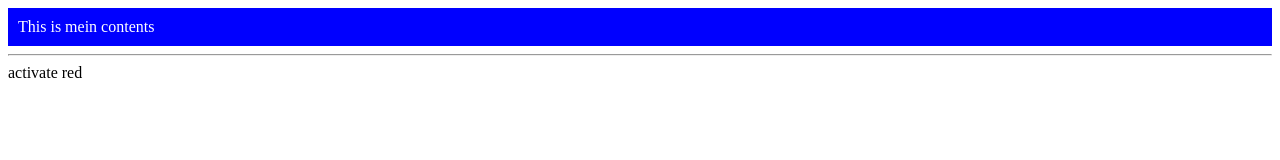
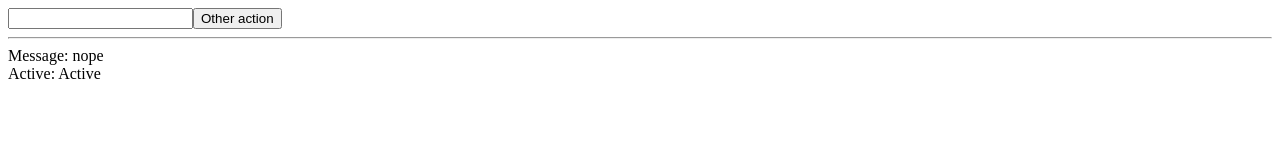
Before and after one commit to stevenleelawson/vue_and_scss, a website: page index.html in a window 1280 px wide. Drawn offline with nearby package versions, Linux system fonts and the light colour scheme.

Commit message:
who watches the watchers (#3)
Co-authored-by: Steven Lawson <steven.lawson@healthsqyre.com>

```diff
--- a/index.html
+++ b/index.html
@@ -6,18 +6,19 @@
    <meta http-equiv="X-UA-Compatible" content="ie=edge">
    <script src="https://unpkg.com/vue@next"></script>
 
-   <title>Document</title>
+   <title>Document REM the band</title>
 </head>
 <body>
     <div id="app">
-		<!-- the whole colors obj is being applied, ie both classes are bound to the div and when you click on it both become true but it is red coz that's the second class  -->
-        <div class="element"
-			v-bind:class="colors"
-		>
-			This is mein contents
+		<input type="text" v-model="user">
+		<button v-on:click="toggleActive">Other action</button>
+		<hr>
+		<div>
+			Message: {{ compMessage }}
 		</div>
-		<hr>
-		<div v-on:click="colors.red = !colors.red">activate red</div>
+		<div>
+			Active: {{ isActive() }}
+		</div>
     </div>
 </body>
 <script>
@@ -25,14 +26,36 @@
     const App = {
         data(){
             return {
-                colors: {
-					blue: true,
-					red: false
-				}
+                user: '',
+				active: true,
             }
         },
+		watch: {
+			active(value) {
+				console.log('watch the active bool', value)
+				setTimeout(() => {
+					console.log('in the timeout', value)
+
+				}, 1000)
+				console.log('OUT THE  the timeout', value)
+			}
+		},
+		computed: {
+			compMessage() {
+				return this.user === 'Frank' ? 'Welcome' : 'nope';
+			}
+		},
         methods:{
-
+			// message() {
+			// 	// when using this method instead of computed, this method would run whenever anything at all in the app changed (every keystroke, for ex)
+			// 	return this.user === 'Frank' ? 'Welcome' : 'nope';
+			// },
+			isActive() {
+				return this.active? 'Active' : 'nert actives'
+			},
+			toggleActive() {
+				this.active = this.active ? false : true;
+			},
         }
     }
 
```
